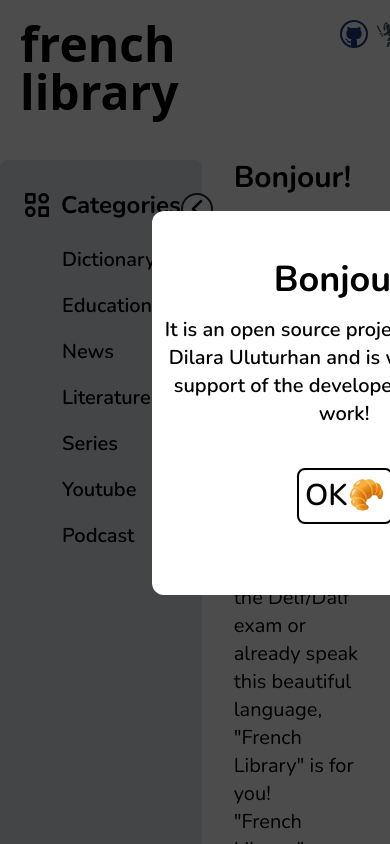
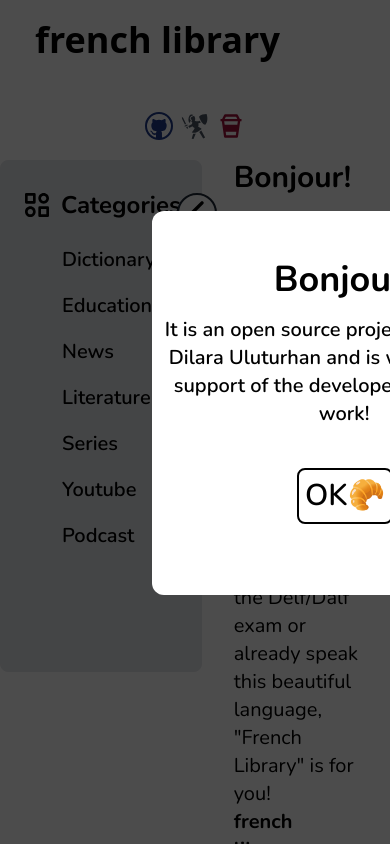
Before and after one commit to dilarauluturhan/french-library, a React (Create React App) app: page / in a window 390 px wide. Shown: the top 844 px of the page. Built offline with nearby package versions, Linux system fonts and the light colour scheme.

Commit message:
style: little but important change:)

```diff
--- a/src/components/Header.js
+++ b/src/components/Header.js
@@ -8,7 +8,7 @@ const Header = () => {
     <header>
       <div className='container mx-auto flex flex-wrap p-5 flex-col md:flex-row items-center justify-between h-40'>
         <a href='#\' className='w-80'>
-          <h1 className='text-5xl font-bold'>french library</h1>
+          <h1 className='text-4xl md:text-5xl font-bold'>french library</h1>
         </a>
         <div className='flex items-center'>
           <a href='https://github.com/dilarauluturhan/french-library' target='blank'>
@@ -26,4 +26,4 @@ const Header = () => {
   )
 }
 
-export default Header
+export default Header;
--- a/src/components/Main.js
+++ b/src/components/Main.js
@@ -4,15 +4,11 @@ import { IoIosArrowBack } from 'react-icons/io';
 import { BiCategoryAlt } from 'react-icons/bi';
 
 const Main = () => {
-
-  // kategorileri bir diziye al
-  const categories = Array.from(new Set(DATA.map(item => item.category)));
-
-  // Aktif kategoriye ait verileri saklamak için bir state kullan
   const [activeCategory, setActiveCategory] = useState('');
   const [open, setOpen] = useState(true);
 
-  // kategoriye tıklandığında aktif kategoriyi günceller
+  const categories = Array.from(new Set(DATA.map(item => item.category)));
+
   const handleCategoryClick = (category) => {
     setActiveCategory(category)
   };
@@ -20,10 +16,10 @@ const Main = () => {
   return (
     <main className='font-nunito flex'>
       <div
-        className={`${open ? 'w-80' : 'w-20'} duration-300 h-screen p-5 pt-7 bg-gray-200 relative border rounded-lg`}
+        className={`${open ? 'w-64' : 'w-20'} duration-300 h-32 p-5 pt-7 bg-gray-200 relative border rounded-lg`}
       >
         <IoIosArrowBack
-          className={`absolute cursor-pointer -right-3 top-8 w-8 h-8 border-2 border-gray-800 rounded-full bg-white ${!open && 'rotate-180'}`}
+          className={`absolute cursor-pointer -right-4 top-8 w-10 h-10 border-2 border-gray-800 rounded-full bg-white ${!open && 'rotate-180'}`}
           onClick={() => setOpen(!open)}
         />
         <div className='flex items-center gap-x-2'>
@@ -50,7 +46,7 @@ const Main = () => {
         <h1 className='text-3xl font-bold'>Bonjour!</h1><br />
         <p className='text-xl'>
           French is a language spoken around the world and has a very rich cultural heritage. <br />If you have just started learning French, are preparing for the Delf/Dalf exam or already speak this beautiful language, "French Library" is for you!<br />
-          "French Library" was designed as a tool for you to access resources related to French. The project allows users to easily access resources based on their interests.<br /><br />
+          <b>french library</b> was designed as a tool for you to access resources related to French. The project allows users to easily access resources based on their interests.<br /><br />
           If you want to improve your French vocabulary, the <b>Dictionary</b> category is perfect for you. It provides an opportunity to both learn and practice.<br />
           For those who want to learn the French language more deeply, there are educational materials in the <b>Education</b> category.<br />
           To follow current events in France and French-speaking countries, you should check the <b>News</b> category. Provides access to local and international news.<br />
@@ -58,8 +54,8 @@ const Main = () => {
           If you are interested in French TV series and TV shows, the <b>Series</b> category offers you series suggestions.<br />
           Use the <b>YouTube</b> category to discover French-language YouTubers. Fun and instructive videos are waiting for you.<br />
           Step into the world of French-speaking podcasts. You will find many options related to the topics you are interested in in the <b>Podcast</b> category.<br /><br />
-          "French Library" is a treasure chest for anyone who wants to better understand and learn the French language and culture.<br /> Browse through categories, browse the resources you want, and start exploring the world of French. <br /><br />
-          Start your French adventure with the "French Library" and discover the beauties of the language.🥳
+          <b>french library</b> is a treasure chest for anyone who wants to better understand and learn the French language and culture.<br /> Browse through categories, browse the resources you want, and start exploring the world of French. <br /><br />
+          Start your French adventure with the <b>french library</b> and discover the beauties of the language.🥳
         </p>
       </div>
       <div className='p-7 ml-5 mt-1 pt-0 flex-1 h-screen'>
@@ -80,4 +76,4 @@ const Main = () => {
   )
 }
 
-export default Main
+export default Main;
--- a/tailwind.config.js
+++ b/tailwind.config.js
@@ -13,6 +13,7 @@ module.exports = {
       },
       spacing: {
         '39': '39%',
+        '32':'32rem',
       }
     },
   },
```
